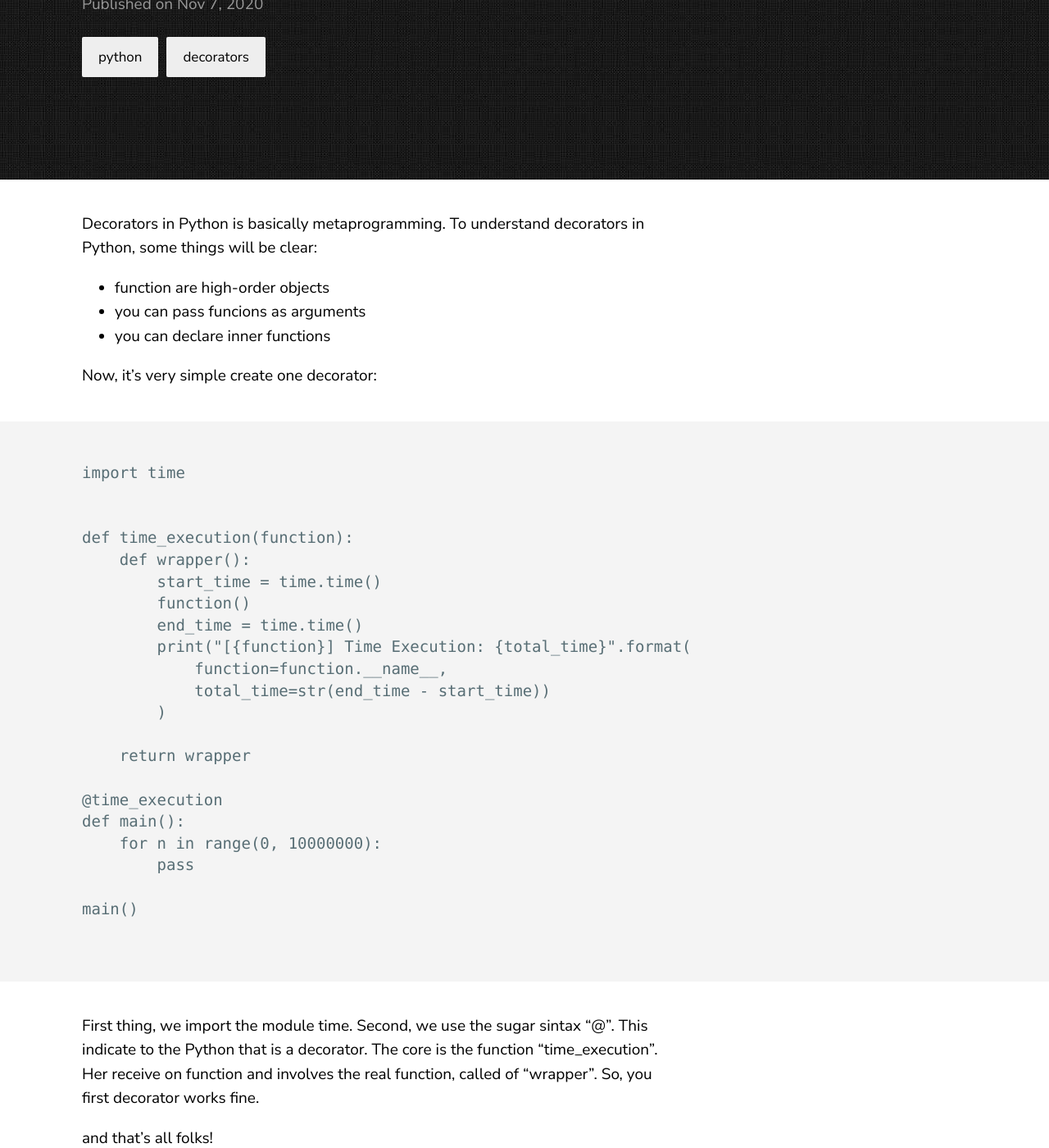
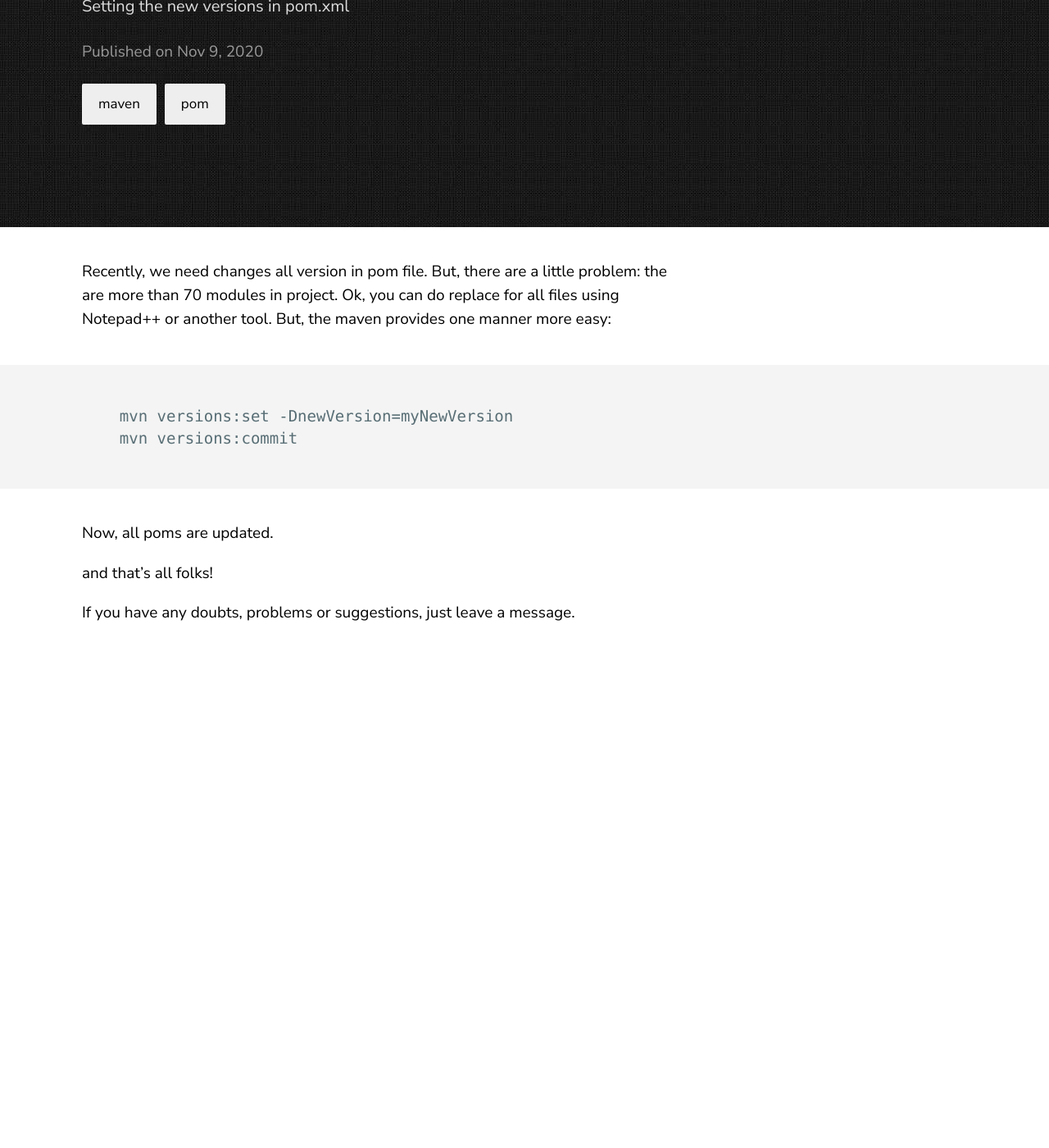
Before and after one commit to fagnercandido/fagnercandido.gihub.io, a Jekyll site: the page built from _posts/2020-11-07-decorators-in-python.markdown, in a window 1280 px wide and 1400 px high, scrolled down 252 px. Shown: the whole window at 82% size. Built offline with Jekyll 4.4.1, drawn with Linux system fonts in a browser that asks for light colours; after the commit the page ends 1033 px from its top, so only the background shows below that; some of the changed text lies outside the part shown.

Commit message:
added post about maven and set new versions

````diff
--- a/_posts/2020-11-07-decorators-in-python.markdown
+++ b/_posts/2020-11-07-decorators-in-python.markdown
@@ -1,47 +1,19 @@
 ---
 layout: post
-title:  "Decorators in Python"
-description: Using Decorators in Python
-date:   2020-11-07 21:00:00 +0530
-categories: python decorators
+title:  "Setting new versions in Maven Pom"
+description: Setting the new versions in pom.xml
+date:   2020-11-09 14:15:00 +0530
+categories: maven pom
 ---
 
-Decorators in Python is basically metaprogramming. To understand decorators in Python, some things will be clear:
-- function are high-order objects
-- you can pass funcions as arguments
-- you can declare inner functions
-
-Now, it's very simple create one decorator:
+Recently, we need changes all version in pom file. But, there are a little problem: the are more than 70 modules in project.
+Ok, you can do replace for all files using Notepad++ or another tool. But, the maven provides one manner more easy:
 
 ```
-import time
-
-
-def time_execution(function):
-    def wrapper():
-        start_time = time.time()
-        function()
-        end_time = time.time()
-        print("[{function}] Time Execution: {total_time}".format(
-            function=function.__name__,
-            total_time=str(end_time - start_time))
-        )
-
-    return wrapper
-
-@time_execution
-def main():
-    for n in range(0, 10000000):
-        pass
-
-main()
-
+    mvn versions:set -DnewVersion=myNewVersion
+    mvn versions:commit
 ```
-
-First thing, we import the module time.
-Second, we use the sugar sintax "@". This indicate to the Python that is a decorator.
-The core is the function "time_execution". Her receive on function and involves the real function, called of "wrapper".
-So, you first decorator works fine.
+Now, all poms are updated.
 
 and that's all folks!
 
````
Also changed, not shown: _posts/2020-11-09-maven-setversions-poms.markdown (added, +48 -0 lines).
